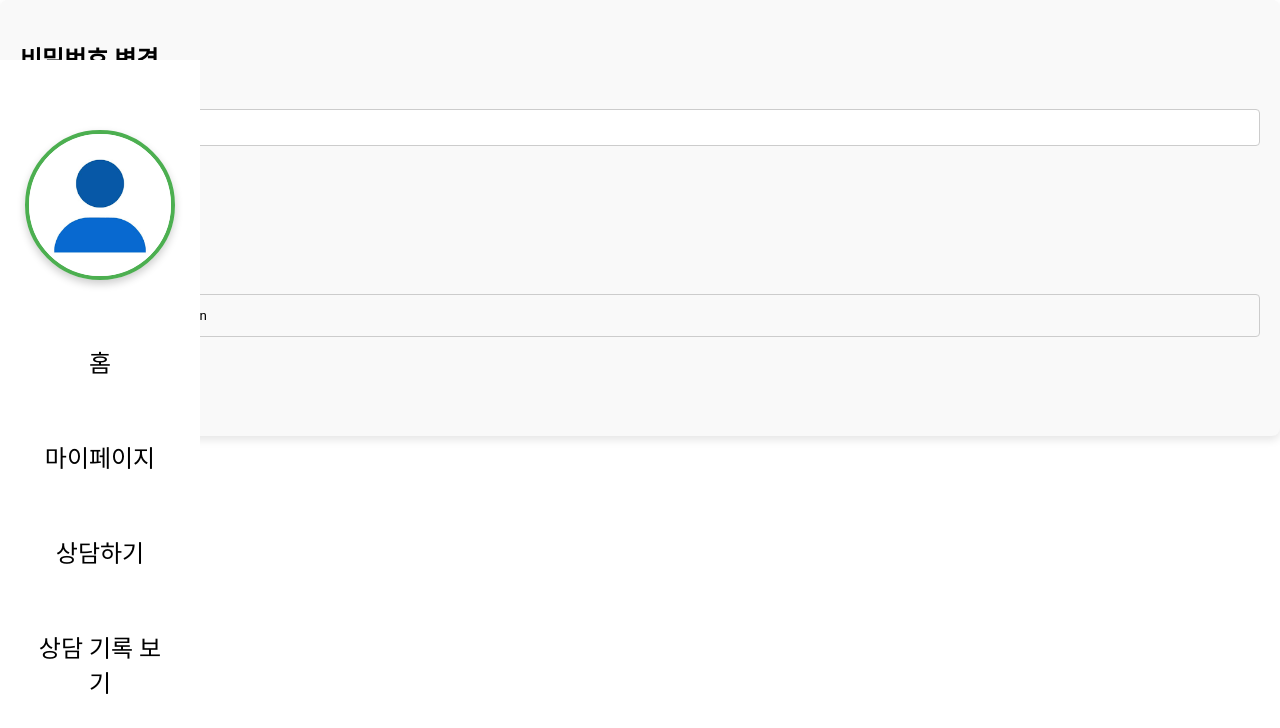
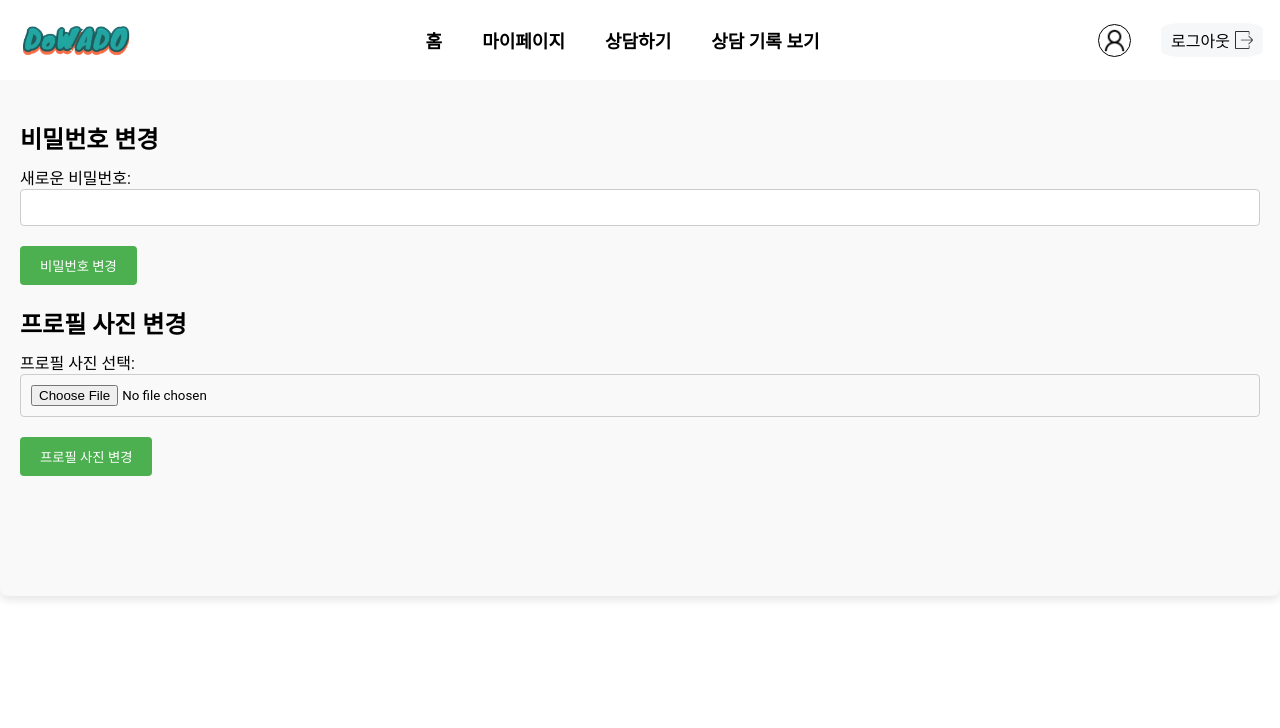
Before and after one commit to DoWA-DO/DoWADO-Web-Client, a React (Create React App) app: page /mypage in a window 1280 px wide. Shown: the top 728 px of the page. Built offline with nearby package versions, Linux system fonts and the light colour scheme.

Commit message:
상단바 수정

```diff
--- a/src/components/DashboardFaculty.jsx
+++ b/src/components/DashboardFaculty.jsx
@@ -1,8 +1,8 @@
-import React from 'react';
-import { useNavigate } from 'react-router-dom';
-import TopBar from './TopBar';
-import SideBar from './SideBar';
-import '../ui/DashboardFaculty.css';
+import React from "react";
+import { useNavigate } from "react-router-dom";
+import TopBar from "./TopBar";
+import SideBar from "./SideBar";
+import "../ui/DashboardFaculty.css";
 
 const Feature1 = () => {
   const navigate = useNavigate();
@@ -10,9 +10,18 @@ const Feature1 = () => {
     <div className="feature feature1">
       <div className="content">
         <h2>공문서 작성을 쉽고 간편하게</h2>
-        <button className="action-button" onClick={() => navigate('/facultydocument')}>바로가기</button>
+        <button
+          className="action-button"
+          onClick={() => navigate("/facultydocument")}
+        >
+          바로가기
+        </button>
       </div>
-      <img src={`${process.env.PUBLIC_URL}/image.webp`} alt="Dynamic Typing Background" className="background-image" />
+      <img
+        src={`${process.env.PUBLIC_URL}/image.webp`}
+        alt="Dynamic Typing Background"
+        className="background-image"
+      />
     </div>
   );
 };
@@ -22,10 +31,17 @@ const Feature2 = () => {
   return (
     <div className="feature feature2">
       <div className="feature2-header">
-        <a className="logout-link" onClick={() => navigate('/')}>로그아웃</a>
+        <a className="logout-link" onClick={() => navigate("/")}>
+          로그아웃
+        </a>
       </div>
       <h2>학생 관리</h2>
-      <button className="action-button" onClick={() => navigate('/studentmanagement')}>바로가기</button>
+      <button
+        className="action-button"
+        onClick={() => navigate("/studentmanagement")}
+      >
+        바로가기
+      </button>
     </div>
   );
 };
@@ -35,10 +51,8 @@ const DashboardFaculty = () => {
     <div className="dashboard-faculty">
       <TopBar />
       <div className="main-content">
-        <SideBar />
-        <div className="content">
-          {/* 여기에 메인 컨텐츠를 추가 */}
-        </div>
+        {/* <SideBar /> */}
+        <div className="content">{/* 여기에 메인 컨텐츠를 추가 */}</div>
       </div>
     </div>
   );
--- a/src/components/DashboardStudent.jsx
+++ b/src/components/DashboardStudent.jsx
@@ -11,7 +11,7 @@ const DashboardStudent = () => {
         <div className="dashboard-faculty">
           <TopBar />
           <div className="main-content">
-            <SideBar />
+            {/* <SideBar /> */}
             <div className="content">
               {/* 여기에 메인 컨텐츠를 추가 */}
             </div>
--- a/src/components/TopBar.jsx
+++ b/src/components/TopBar.jsx
@@ -1,17 +1,86 @@
-// TopBar.jsx
 import React from "react";
 import "../ui/TopBar.css"; // 스타일을 별도의 CSS 파일로 분리
 import { useNavigate } from "react-router-dom";
+import { useAuth } from "../components/AuthContext";
 
 const TopBar = () => {
   const navigate = useNavigate();
+  const { userType } = useAuth(); // 학생, 교직원에 따라 사이드바 나눠서 출력
+
   return (
     <div className="top-bar">
-        <div className="left-content">
-          <img src={`${process.env.PUBLIC_URL}/logo.png`} alt="Logo" className="logo" />
-          <span className="greeting"> OOO님, 오늘도 화이팅하세요!</span>
+      <div className="top-logo-container">
+        <img
+          src={`${process.env.PUBLIC_URL}/DoWADo_logo.png`}
+          alt="Logo"
+          className="top-logo"
+        />
       </div>
-        <span className="checkout" onClick={() => navigate("/")} >로그아웃</span>
+      <div className="topbar-links">
+        {userType === "faculty" ? (
+          <>
+            <div
+              className="topbar-link"
+              onClick={() => navigate("/dashboardfaculty")}
+            >
+              홈
+            </div>
+            <div className="topbar-link" onClick={() => navigate("/mypage")}>
+              마이페이지
+            </div>
+            <div
+              className="topbar-link"
+              onClick={() => navigate("/facultydocument")}
+            >
+              공문서 작성
+            </div>
+            <div
+              className="topbar-link"
+              onClick={() => navigate("/studentmanagement")}
+            >
+              학생 관리
+            </div>
+          </>
+        ) : (
+          <>
+            <div
+              className="topbar-link"
+              onClick={() => navigate("/dashboardstudent")}
+            >
+              홈
+            </div>
+            <div className="topbar-link" onClick={() => navigate("/mypage")}>
+              마이페이지
+            </div>
+            <div className="topbar-link" onClick={() => navigate("/chatbot")}>
+              상담하기
+            </div>
+            <div
+              className="topbar-link"
+              onClick={() => navigate("/consultationrecords")}
+            >
+              상담 기록 보기
+            </div>
+          </>
+        )}
+      </div>
+      <div className="top-right-container">
+        <div className="profile" onClick={() => navigate("/mypage")}>
+          <img
+            src={`${process.env.PUBLIC_URL}/profile.png`}
+            alt="Profile"
+            className="profile-img"
+          />
+        </div>
+        <button className="checkout" onClick={() => navigate("/")}>
+          로그아웃
+          <img
+            src={`${process.env.PUBLIC_URL}/logout.png`}
+            alt="logout-img"
+            className="logout-img"
+          />
+        </button>
+      </div>
     </div>
   );
 };
--- a/src/pages/Mypage.jsx
+++ b/src/pages/Mypage.jsx
@@ -1,14 +1,14 @@
-import React from 'react';
-import MypageForm from '../components/MypageForm';
-import SideBar from '../components/SideBar';
+import React from "react";
+import MypageForm from "../components/MypageForm";
+import TopBar from "../components/TopBar";
 
 const MyPage = () => {
-    return (
-        <div>
-            <SideBar />
-            <MypageForm />
-        </div>
-    );
+  return (
+    <div>
+      <TopBar />
+      <MypageForm />
+    </div>
+  );
 };
 
 export default MyPage;
--- a/src/ui/Login.css
+++ b/src/ui/Login.css
@@ -263,7 +263,7 @@
   margin-left: 10px;
 }
 
-/* 모바일 화면 */
+/* 태블릿 이상 화면 */
 @media (min-width: 768px) {
   .lg-container {
     flex-direction: row; /* 태블릿 이상의 화면에서 수평 배열 */
--- a/src/ui/Mypage.css
+++ b/src/ui/Mypage.css
@@ -1,11 +1,6 @@
-.mypage-container {
-    display: flex;
-    padding: 20px;
-}
-
 .mypage-forms {
   flex: 1;
-    padding: 20px;
+  padding: 100px 20px;
   background-color: #f9f9f9;
   border-radius: 8px;
   box-shadow: 0 4px 8px rgba(0, 0, 0, 0.1);
@@ -38,7 +33,7 @@
 
 .form-section button {
   padding: 10px 20px;
-    background-color: #4CAF50;
+  background-color: #4caf50;
   color: white;
   border: none;
   border-radius: 4px;
--- a/src/ui/SideBar.css
+++ b/src/ui/SideBar.css
@@ -1,15 +1,15 @@
-.sidebar {
+/* .sidebar {
   width: 200px;
   background-color: #ffffff;
   padding: 20px;
   display: flex;
   flex-direction: column;
   position: fixed;
-  top: 60px; /* 상단바 아래에 위치 */
+  top: 60px;
   bottom: 0;
   left: 0;
-  align-items: center; /* 가로 정렬을 가운데로 */
-  overflow: auto; /* 화면이 작아지면 스크롤 가능하도록 설정 */
+  align-items: center;
+  overflow: auto;
 }
 
 .profile {
@@ -19,11 +19,11 @@
 }
 
 .profile-image {
-  width: 150px; /* 원하는 크기로 조정 */
-  height: 150px; /* 원하는 크기로 조정 */
-  border-radius: 50%; /* 원형 이미지로 만들기 */
-  border: 4px solid #4CAF50; /* 테두리 추가 */
-  box-shadow: 0 4px 8px rgba(0, 0, 0, 0.2); /* 박스 쉐도우 추가 */
+  width: 150px;
+  height: 150px;
+  border-radius: 50%;
+  border: 4px solid #4CAF50;
+  box-shadow: 0 4px 8px rgba(0, 0, 0, 0.2);
 }
 
 .sidebar-link {
@@ -36,13 +36,13 @@
   text-align: center;
   font-family: "Roboto", sans-serif;
   font-size: 24px;
-  transition: background-color 0.3s; /* 호버 효과를 부드럽게 전환 */
+  transition: background-color 0.3s;
 }
 
 .sidebar-link:last-child {
-  margin-bottom: 0; /* 마지막 버튼에는 간격을 주지 않음 */
+  margin-bottom: 0;
 }
 
 .sidebar-link:hover {
   background-color: #d4d4f5;
-}
+} */
--- a/src/ui/TopBar.css
+++ b/src/ui/TopBar.css
@@ -1,38 +1,125 @@
 .top-bar {
   display: flex;
-    justify-content: space-between;
+  justify-content: space-between; /* 양쪽 끝으로 정렬 */
   align-items: center;
-    background-color: #5b86e5;
   color: white;
-    padding: 10px 20px;
+  padding: 0 20px; /* 패딩 조정 */
   font-family: "Roboto", sans-serif;
   position: fixed;
   top: 0;
   left: 0;
   width: 100%;
-    height: 60px; /* 상단 바의 높이를 고정 */
+  height: 80px; /* 상단 바의 높이 조정 */
+  /* background-color: #5b86e5; */
   z-index: 1000;
 }
 
-  .left-content {
+.top-logo-container {
+  display: flex;
+  align-items: center;
+  height: 100%;
+  margin-right: 20px;
+}
+
+.top-logo {
+  width: 120px; /* 로고 크기를 고정 */
+  height: auto; /* 높이 자동 설정 */
+}
+
+.topbar-links {
+  display: flex;
+  align-items: center;
+  margin: 0 20px;
+}
+
+.topbar-link {
+  padding: 10px 15px; /* 패딩 조정 */
+  cursor: pointer;
+  text-align: center;
+  font-family: "Roboto", sans-serif;
+  font-size: 18px; /* 폰트 크기 조정 */
+  font-weight: bold;
+  color: black;
+  text-decoration: none;
+  transition: color 0.3s; /* 호버 효과를 부드럽게 전환 */
+}
+
+.topbar-link:not(:last-child) {
+  margin-right: 10px; /* 링크 사이 간격 조정 */
+}
+
+.topbar-link:hover {
+  color: #21a7a0;
+  border-bottom: 2px solid #21a7a0;
+}
+
+.top-right-container {
   display: flex;
   align-items: center;
 }
 
-  .logo {
-    width: 130px; /* 로고 크기를 조정 */
-    height: 130px; /* 로고 크기를 조정 */
-    margin-right: 50px; /* 로고와 문구 사이의 간격 조정 */
-    margin-left: 20px;
+.profile {
+  display: flex;
+  align-items: center;
+  border: none;
+  padding: 5px 10px;
+  cursor: pointer;
 }
 
-  .greeting {
-    font-size: 20px;
+.profile-img {
+  width: 33px;
+  height: 33px;
+  margin-right: 10px;
+  border-radius: 50%;
+  border: 1.7px solid black;
 }
 
 .checkout {
+  display: flex;
+  align-items: center;
+  border: none;
+  padding: 5px 10px; /* 패딩 조정 */
+  font-size: 16px; /* 폰트 크기 조정 */
+  margin-left: 10px; /* 프로필 이미지와 로그아웃 버튼 사이 간격 */
   cursor: pointer;
-    font-size: 20px;
-    text-decoration: underline;
-    margin-right: 100px;
+  border-radius: 20%;
+  background-color: #f5f7f8;
 }
+
+.checkout:hover {
+  background-color: #e1e4e6;
+}
+
+.logout-img {
+  width: 18px;
+  height: 18px;
+  margin-left: 5px; /* 로그아웃 이미지와 텍스트 사이 간격 */
+}
+
+@media (min-width: 768px) and (max-width: 1024px) {
+  .top-bar {
+    height: 100px; /* 미디어 쿼리에 맞게 높이 조정 */
+  }
+
+  .top-logo {
+    width: 100px; /* 로고 크기 조정 */
+  }
+
+  .topbar-link {
+    font-size: 15px; /* 링크 폰트 크기 조정 */
+  }
+
+  .profile-img {
+    width: 30px;
+    height: 30px;
+  }
+
+  .checkout {
+    font-size: 14px; /* 체크아웃 버튼 폰트 크기 조정 */
+  }
+
+  .logout-img {
+    width: 16px;
+    height: 16px;
+  }
+}
```
Also changed, not shown: public/logout.png (added), public/profile.png (added). Lines whose indentation alone changed are shown as unchanged.
